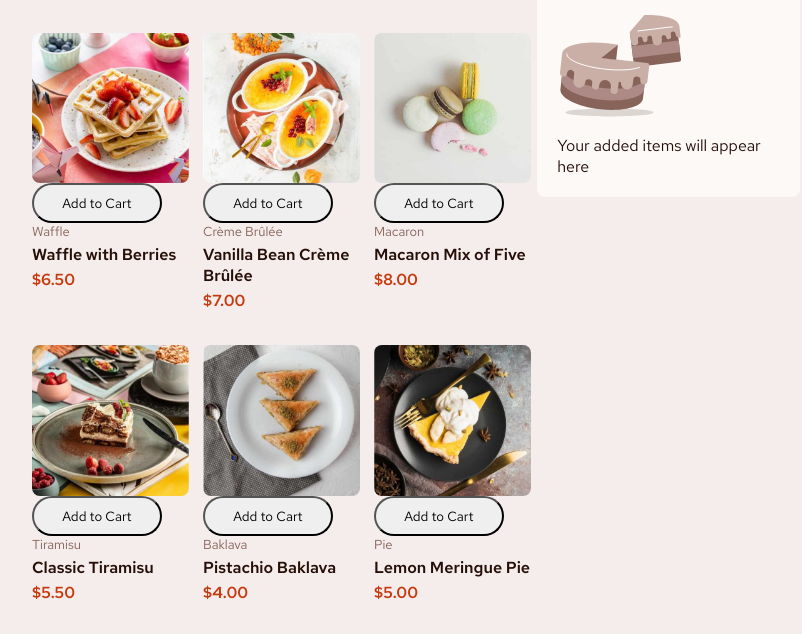
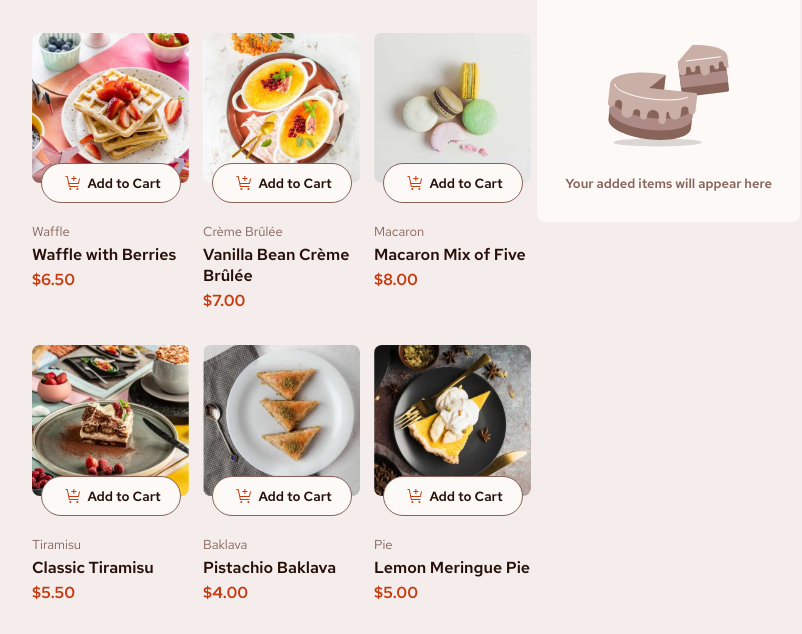
Before and after one commit to JayX97/product-list-with-cart, a plain HTML site: page index.html in a window 1280 px wide. Shown: the part 121-755 px from the top of the page, without its empty margins (224-1026 px from the left). Drawn offline with Linux system fonts and the light colour scheme.

Commit message:
Finished basic CSS styling of app and added cart

```diff
--- a/main.js
+++ b/main.js
@@ -28,7 +28,16 @@ fetch("./data.json") // fetch data from data.json using Fetch API
 
         //add to cart button (will change to div with two buttons to increase/decrease item quantity)
         const addButton = document.createElement("button");
-        addButton.innerText = "Add to Cart";
+        addButton.innerHTML = "";
+
+        // add cart icon for button
+        const addCartIcon = document.createElement("img");
+        addCartIcon.className = "add-cart-icon";
+        addCartIcon.src = "./assets/images/icon-add-to-cart.svg"
+        addCartIcon.alt = "Add to cart";
+        addButton.appendChild(addCartIcon);
+
+        addButton.innerHTML = addButton.innerHTML + " Add to Cart";
         addButton.className = "add-button";
 
         //item category
@@ -67,13 +76,18 @@ cartHeader.innerText = "Your Cart (0)" // 0 is placeholder for variable
 cart.appendChild(cartHeader);
 
 // cart contents (empty cart content as placeholder)
+const cartList = document.createElement("div"); // container containing list of items in cart
+cartList.id = "cart-list";
+
 const emptyCartImage = document.createElement("img");
 emptyCartImage.id = "empty-cart-img";
 emptyCartImage.src = "./assets/images/illustration-empty-cart.svg";
 emptyCartImage.alt = "Empty cart";
-cart.appendChild(emptyCartImage);
+cartList.appendChild(emptyCartImage);
 
 const emptyCartMessage = document.createElement("p");
 emptyCartMessage.id = "empty-cart-message";
 emptyCartMessage.innerText = "Your added items will appear here";
-cart.appendChild(emptyCartMessage);
+cartList.appendChild(emptyCartMessage);
+
+cart.appendChild(cartList);
--- a/styles.css
+++ b/styles.css
@@ -61,9 +61,25 @@ h1 {
 }
 
 .add-button {
-    width: 130px;
+    color: var(--style-rose-900);
+    background-color: var(--style-rose-50);
+    width: 140px;
     height: 40px;
+    display: flex;
+    align-items: center;
+    justify-content: center;
+    font-weight: 600;
     border-radius: 50px;
+    position: relative;
+    top: -20px;
+    margin: 0 auto;
+    padding: 0 10px;
+    border: 1px solid var(--style-rose-500);
+}
+
+.add-cart-icon {
+    width: 17px;
+    margin: 5px;
 }
 
 .item-category {
@@ -93,3 +109,20 @@ h1 {
     color: var(--style-red);
     font-size: 25px;
 }
+
+#cart-list {
+    display: flex;
+    flex-direction: column;
+    align-items: center;
+}
+
+#empty-cart-img {
+    margin: 30px 0 15px 0;;
+}
+
+#empty-cart-message {
+    color: var(--style-rose-500);
+    font-size: 13px;
+    font-weight: 600;
+    margin-bottom: 10px;
+}
```
